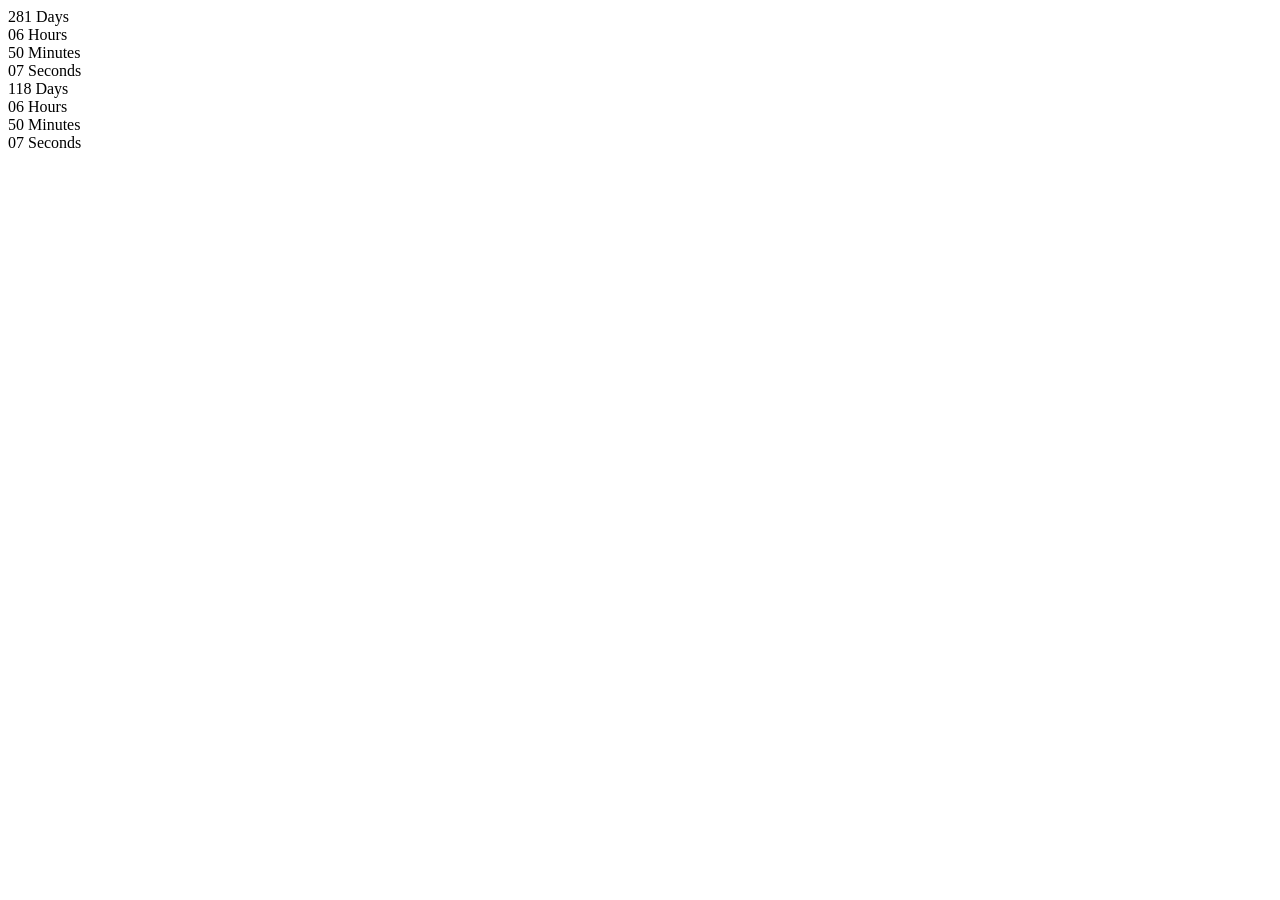
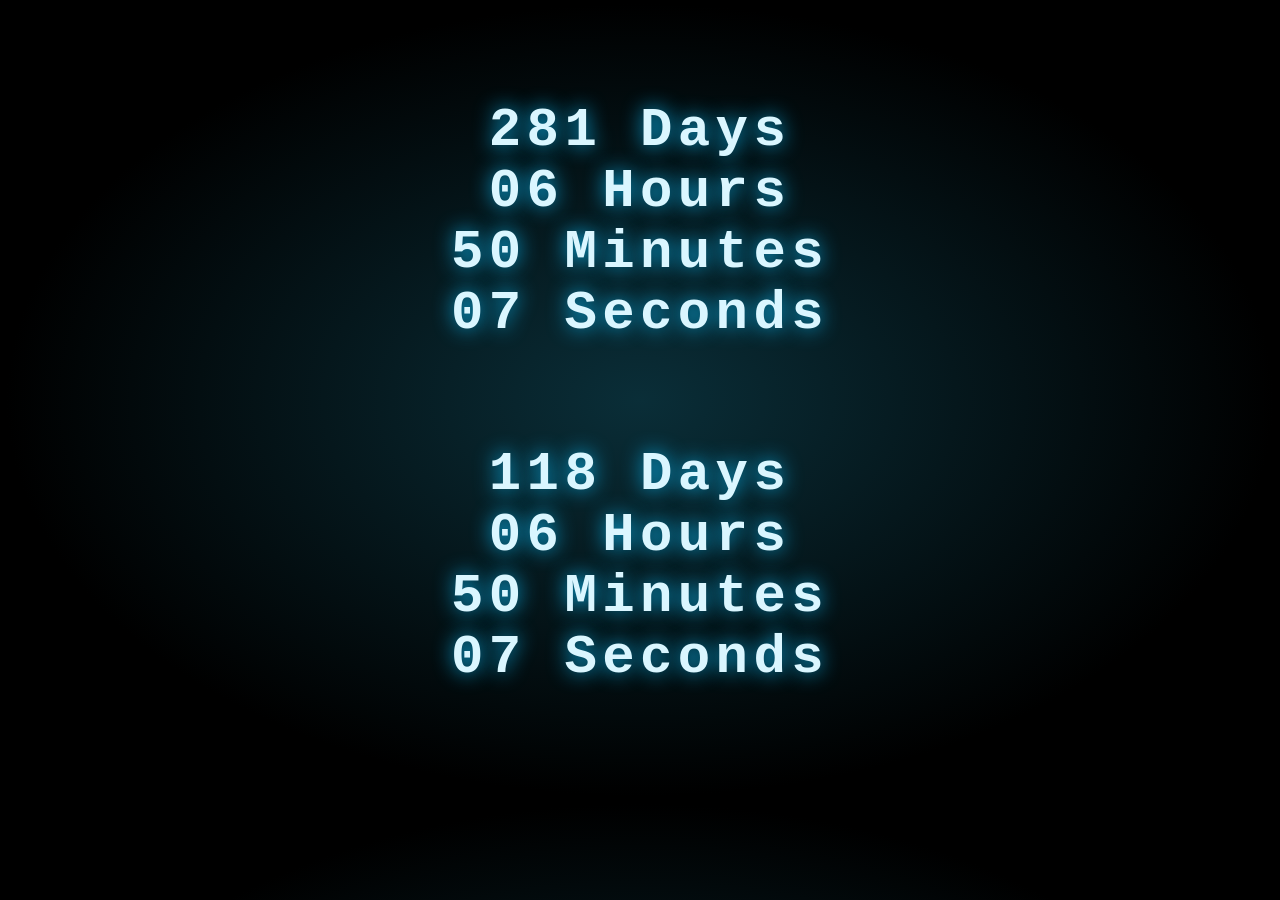
Before and after one commit to Rina-Silver/goit-js-hw-11-timer, a plain HTML site: page index.html in a window 1280 px wide. Before the commit the page ends 800 px from the top, so only its background shows below. Drawn offline with Linux system fonts and the light colour scheme.

Commit message:
Стили для таймера

```diff
--- a/index.html
+++ b/index.html
@@ -5,6 +5,7 @@
     <meta http-equiv="X-UA-Compatible" content="IE=edge" />
     <meta name="viewport" content="width=device-width, initial-scale=1.0" />
     <title>Таймер обратного отсчета</title>
+    <link rel="stylesheet" href="css/main.min.css" />
   </head>
   <body>
     <script src="index.js" type="module"></script>
--- /dev/null
+++ b/sass/_common.scss
@@ -0,0 +1,9 @@
+html,
+body {
+  height: 100%;
+}
+body {
+  background: #0f3854;
+  background: radial-gradient(ellipse at center, #0a2e38 0%, #000000 70%);
+  background-size: 100%;
+}
--- /dev/null
+++ b/sass/_timer.scss
@@ -0,0 +1,11 @@
+.timer {
+  font-family: 'Share Tech Mono', monospace;
+  color: #ffffff;
+  text-align: center;
+  margin-top: 100px;
+  color: #daf6ff;
+  text-shadow: 0 0 20px rgba(10, 175, 230, 1), 0 0 20px rgba(10, 175, 230, 0);
+  letter-spacing: 0.1em;
+  font-size: 54px;
+  font-weight: 700;
+}
--- /dev/null
+++ b/sass/main.scss
@@ -0,0 +1,2 @@
+@import './common';
+@import './timer';
```
Also changed, not shown: css/main.css (added), css/main.min.css (added), 2 other files.
